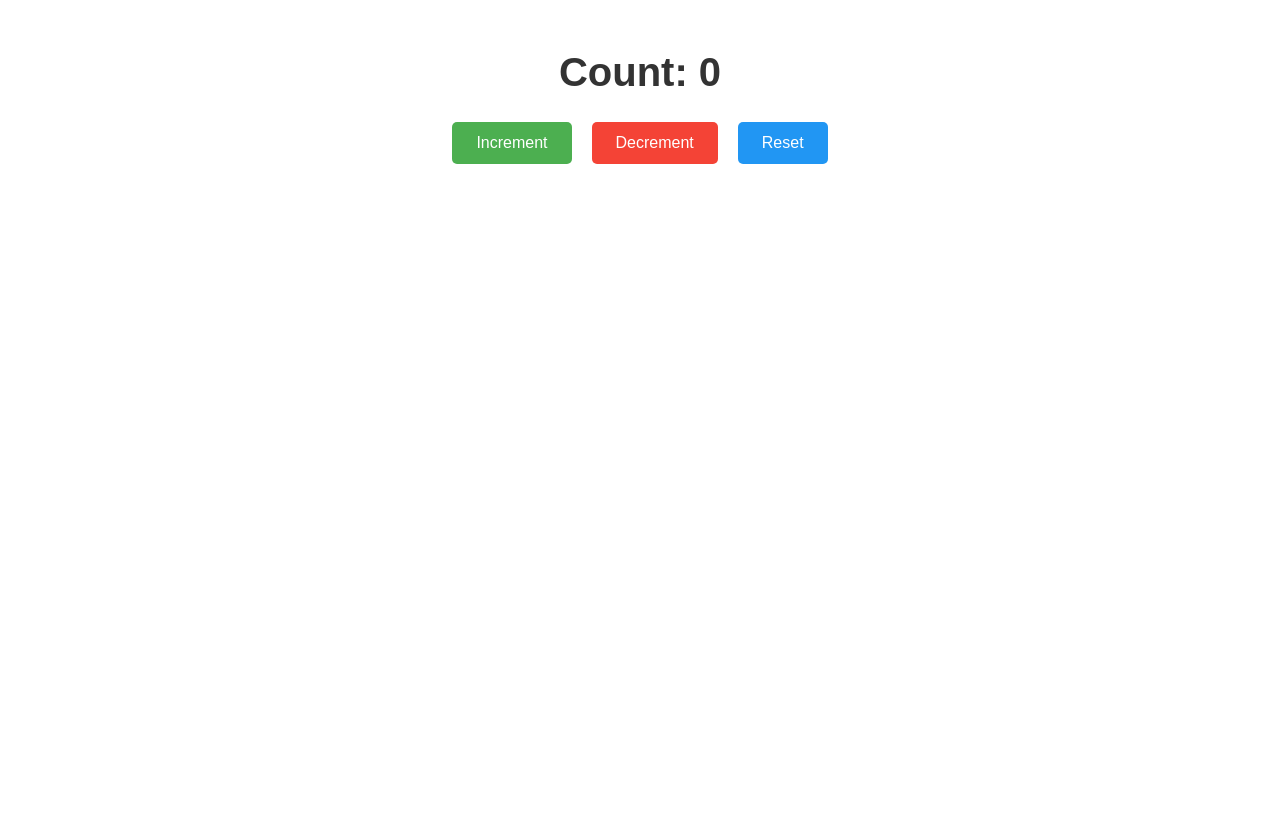
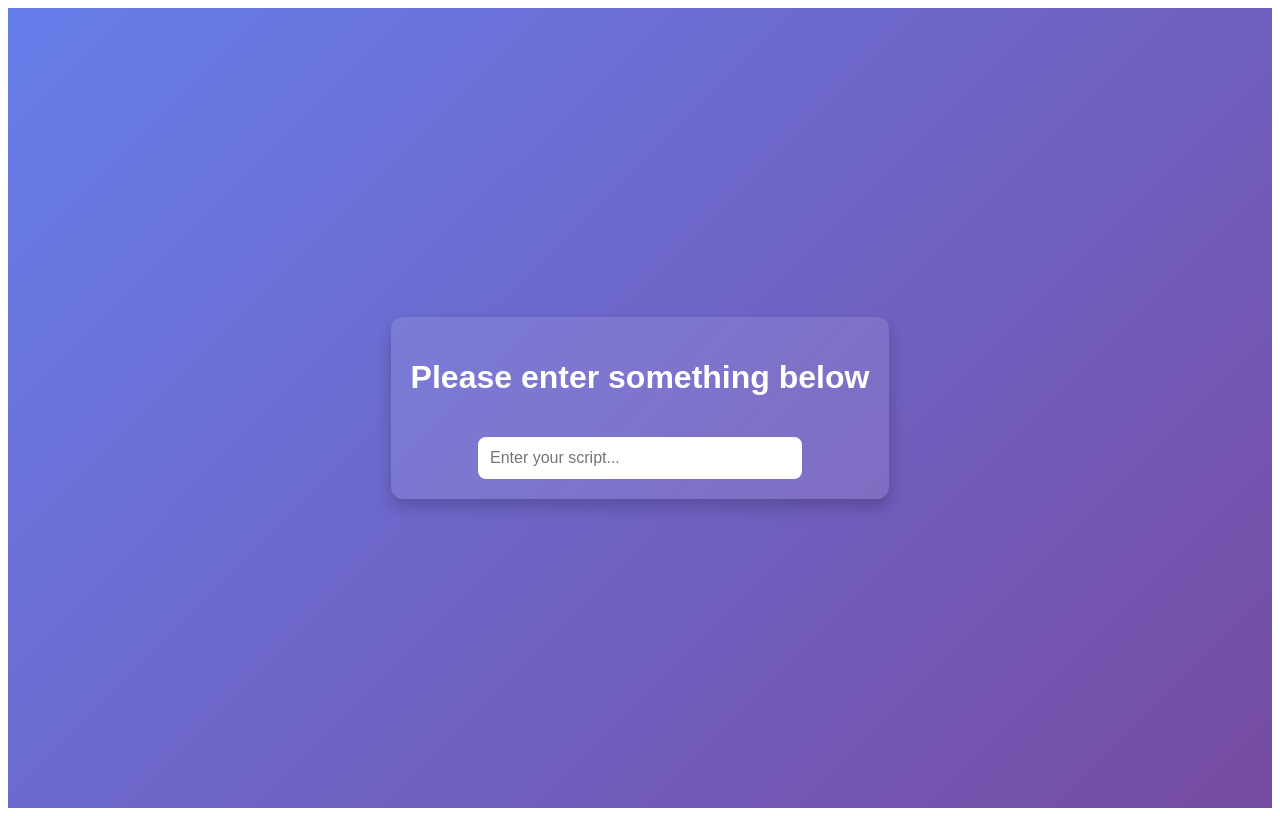
Before and after one commit to sayyedrabeeh/Python-FullStack, a React (Create React App) app in the folder full_react/: page / in a window 1280 px wide. Built offline with nearby package versions, Linux system fonts and the light colour scheme.

Commit message:
react pratical  inputdisplay  app

```diff
--- a/full_react/src/index.js
+++ b/full_react/src/index.js
@@ -1,12 +1,13 @@
 import React from 'react';
 import ReactDOM from 'react-dom/client';
 // import App from './App';
-import Counter from './react1/pratical/counter'
+// import Counter from './react1/pratical/counter'
+import InputDisplay from './react1/pratical/inputdisplay';
 
 const root = ReactDOM.createRoot(document.getElementById('root'));
 root.render(
   <React.StrictMode>
-    <Counter />
+    <InputDisplay />
   </React.StrictMode>
 );
 
--- /dev/null
+++ b/full_react/src/react1/pratical/inputdisplay.jsx
@@ -0,0 +1,53 @@
+import React, { useState } from "react";
+
+function InputDisplay() {
+    const [inputValue, setInputValue] = useState('');
+
+    const containerStyle = {
+        display: "flex",
+        flexDirection: "column",
+        justifyContent: "center",
+        alignItems: "center",
+        height: "100vh",
+        background: "linear-gradient(135deg, #667eea, #764ba2)",
+        fontFamily: "Arial, sans-serif",
+        color: "#fff",
+    };
+
+    const inputStyle = {
+        padding: "12px",
+        width: "300px",
+        borderRadius: "8px",
+        border: "none",
+        fontSize: "16px",
+        marginTop: "20px",
+    };
+
+    const boxStyle = {
+        backgroundColor: "rgba(255, 255, 255, 0.1)",
+        padding: "20px",
+        borderRadius: "12px",
+        boxShadow: "0 8px 16px rgba(0, 0, 0, 0.2)",
+        textAlign: "center",
+    };
+
+    return (
+        <div style={containerStyle}>
+            <div style={boxStyle}>
+                {inputValue ? (
+                    <h1>You entered: {inputValue}</h1>
+                ) : (
+                    <h1>Please enter something below</h1>
+                )}
+                <input
+                    onChange={(e) => setInputValue(e.target.value)}
+                    placeholder="Enter your script..."
+                    style={inputStyle}
+                    value={inputValue}
+                />
+            </div>
+        </div>
+    );
+}
+
+export default InputDisplay;
```
